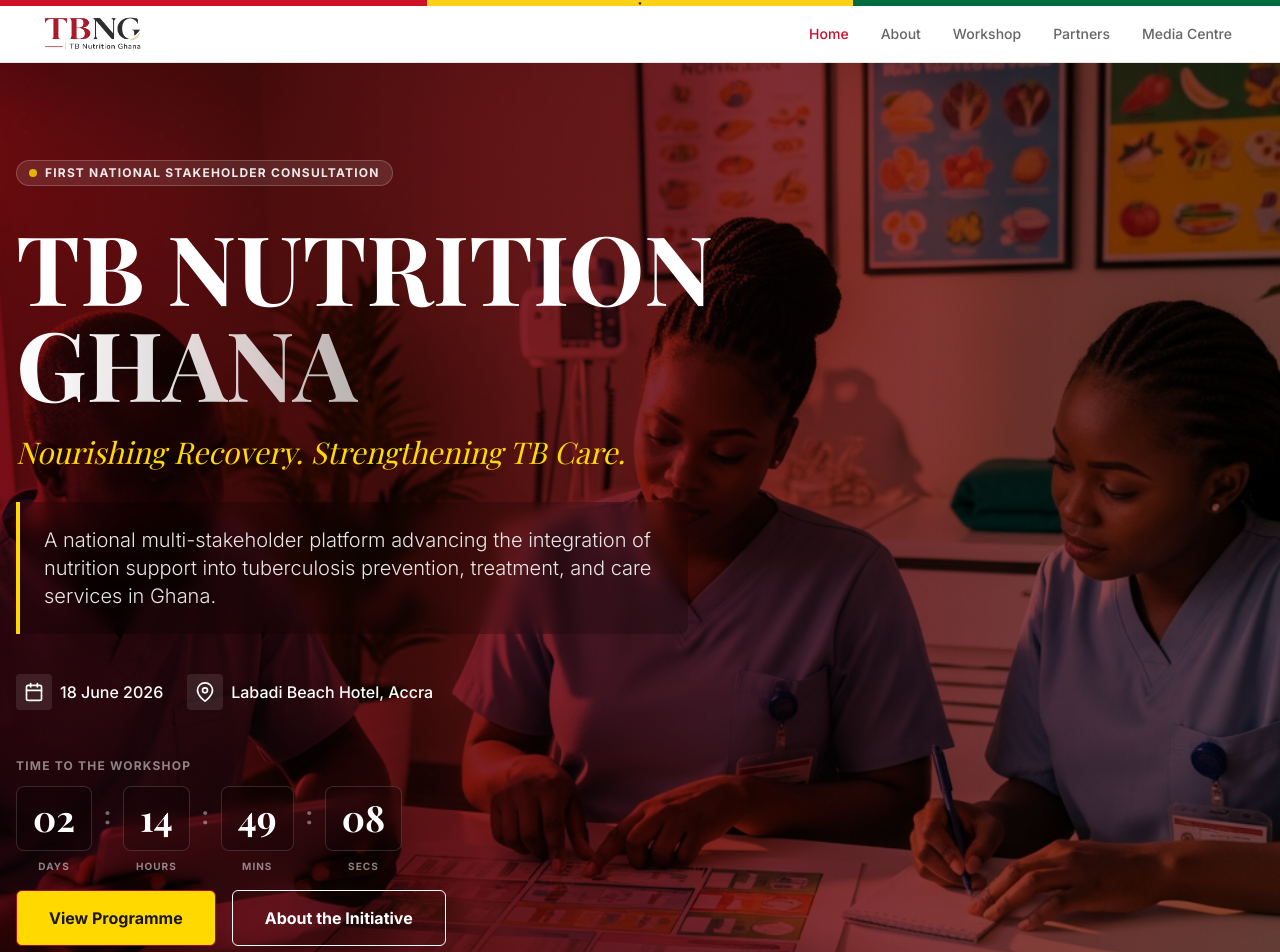
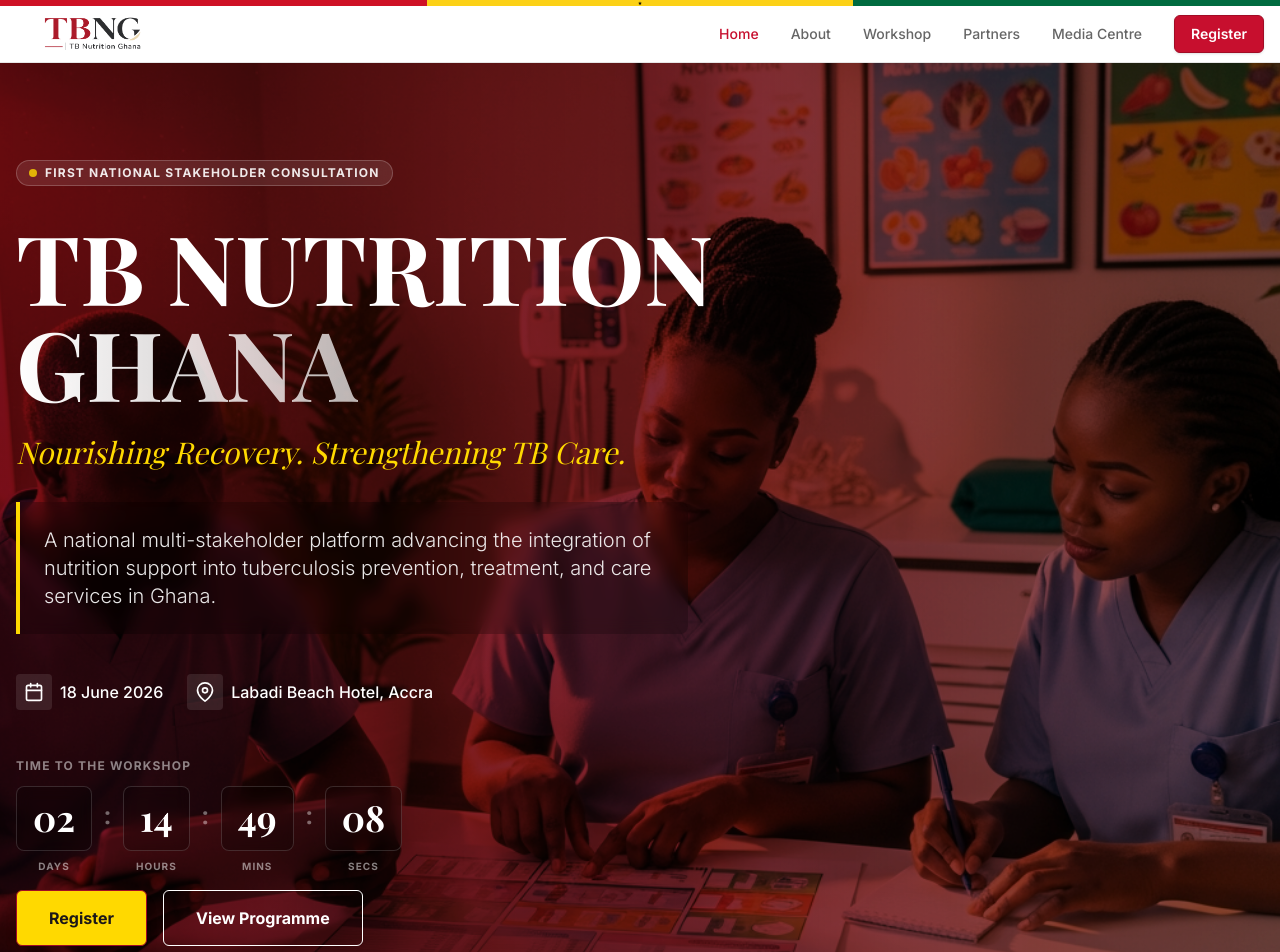
Before and after one commit to Holystick5155/thnutritionghana, a React (Vite) app: page / in a window 1280 px wide. Shown: the top 952 px of the page. Built offline with nearby package versions, Linux system fonts and the light colour scheme; a web font is replaced by a local one.

Commit message:
Added an avedzi

```diff
--- a/src/App.tsx
+++ b/src/App.tsx
@@ -27,7 +27,7 @@ function Router() {
         <Route path="/workshop" component={Workshop} />
         <Route path="/partners" component={Partners} />
         <Route path="/media" component={Media} />
-        {/* <Route path="/register" component={Register} /> */}
+        <Route path="/register" component={Register} />
         <Route path="/admin" component={Admin} />
         <Route component={NotFound} />
       </Switch>
--- a/src/components/Navbar.tsx
+++ b/src/components/Navbar.tsx
@@ -66,7 +66,7 @@ export default function Navbar() {
             ))}
             <Link href="/register">
               <Button
-                className={`hidden font-semibold shadow-sm ${
+                className={`font-semibold shadow-sm ${
                   location === "/register"
                     ? "bg-primary/80 text-white"
                     : "bg-primary hover:bg-primary/90 text-white"
@@ -167,14 +167,14 @@ export default function Navbar() {
                   initial={{ opacity: 0, x: -16 }}
                   animate={{ opacity: 1, x: 0 }}
                   transition={{ delay: links.length * 0.055, duration: 0.22 }}
-                  className="hidden pt-3 mt-2 border-t"
+                  className="pt-3 mt-2 border-t"
                 >
                   <Link href="/workshop" onClick={close}>
                     <Button
                       className="w-full bg-primary hover:bg-primary/90 text-white font-semibold py-5 text-base"
                       data-testid="button-register-mobile"
                     >
-                      Coming Workshop
+                      Register for the Workshop
                     </Button>
                   </Link>
                 </motion.div>
--- a/src/pages/home.tsx
+++ b/src/pages/home.tsx
@@ -133,16 +133,26 @@ export default function Home() {
             <Countdown />
 
             <div className="flex flex-wrap gap-3 md:gap-4 mt-4">
-              <Link href="/workshop">
+              <Link href="/register">
                 <Button
                   size="lg"
                   className="bg-accent text-accent-foreground hover:bg-accent/90 h-12 md:h-14 px-6 md:px-8 text-sm md:text-base font-bold shadow-lg"
                   data-testid="button-programme-hero"
                 >
+                  Register
+                </Button>
+              </Link>
+              <Link href="/workshop">
+                <Button
+                  size="lg"
+                  variant="outline"
+                  className="h-12 md:h-14 px-6 md:px-8 text-sm md:text-base font-bold bg-transparent border-white text-white hover:bg-white/10"
+                  data-testid="button-about-hero"
+                >
                   View Programme
                 </Button>
               </Link>
-              <Link href="/about">
+              {/* <Link href="/about">
                 <Button
                   size="lg"
                   variant="outline"
@@ -151,7 +161,7 @@ export default function Home() {
                 >
                   About the Initiative
                 </Button>
-              </Link>
+              </Link> */}
             </div>
           </motion.div>
         </div>
--- a/src/pages/register.tsx
+++ b/src/pages/register.tsx
@@ -9,7 +9,7 @@ import { Calendar, MapPin, Clock, ExternalLink } from "lucide-react";
 //           without touching this file.
 // ─────────────────────────────────────────────────────────────────
 const HARDCODED_EMBED_URL = "";
-const HARDCODED_DIRECT_URL = "";
+const HARDCODED_DIRECT_URL = "https://docs.google.com/forms/d/e/1FAIpQLSeu5vBPTXTm87_cJqTujY4lfUdkPdi1ig8q9njMzP-Qjs-loA/viewform?usp=publish-editor";
 
 const STORAGE_EMBED = "tbng_form_embed_url";
 const STORAGE_DIRECT = "tbng_form_direct_url";
@@ -35,7 +35,7 @@ export default function Register() {
     }
   }, []);
 
-  const hasForm = Boolean(embedUrl);
+  const hasForm = Boolean(embedUrl || directUrl);
 
   return (
     <div className="w-full">
@@ -117,7 +117,7 @@ export default function Register() {
                   )}
                 </div>
                 <iframe
-                  src={embedUrl}
+                  src={embedUrl || directUrl}
                   title="TB Nutrition Ghana — Workshop Registration"
                   className="w-full border-0"
                   style={{ height: "900px" }}
--- a/src/pages/workshop.tsx
+++ b/src/pages/workshop.tsx
@@ -13,6 +13,7 @@ import {
 import chairAdwoa from "@assets/co-chair-adwoa.jpeg";
 import chairBernard from "@assets/co-chair-bernard.jpeg";
 import speakerMeredith from "@assets/speaker-meredith.jpeg";
+import chairAvedzi from "@assets/avedzi.jpeg";
 import speakerSeth from "@assets/speaker-seth.png";
 import logoNoguchi from "@assets/noguchi-nmimr_1781523740609.jpg";
 import logoUG from "@assets/university-of-ghana_1781523740610.jpg";
@@ -126,6 +127,14 @@ const chairs = [
     org: "Boston University School of Public Health",
     email: null,
     photo: speakerMeredith,
+  },
+   {
+    name: "Dr. Hayford M. Avedzi",
+    credentials: null,
+    role: "Workshop Co-Chair / Clinical Assistant Professor",
+    org: "Boston University Sargent College of Health & Rehabilitation Sciences",
+    email: "hmavedzi@bu.edu",
+    photo: chairAvedzi,
   },
 ];
 
@@ -389,7 +398,7 @@ export default function Workshop() {
             <div className="w-16 h-1 bg-primary mx-auto" />
           </motion.div>
 
-          <div className="grid grid-cols-1 md:grid-cols-3 gap-5 md:gap-8 max-w-4xl mx-auto">
+          <div className="grid grid-cols-1 md:grid-cols-4 gap-5 md:gap-8 max-w-5xl mx-auto">
             {chairs.map((chair, i) => (
               <motion.div
                 key={i}
```
Also changed, not shown: src/attached_assets/avedzi.jpeg (added).
